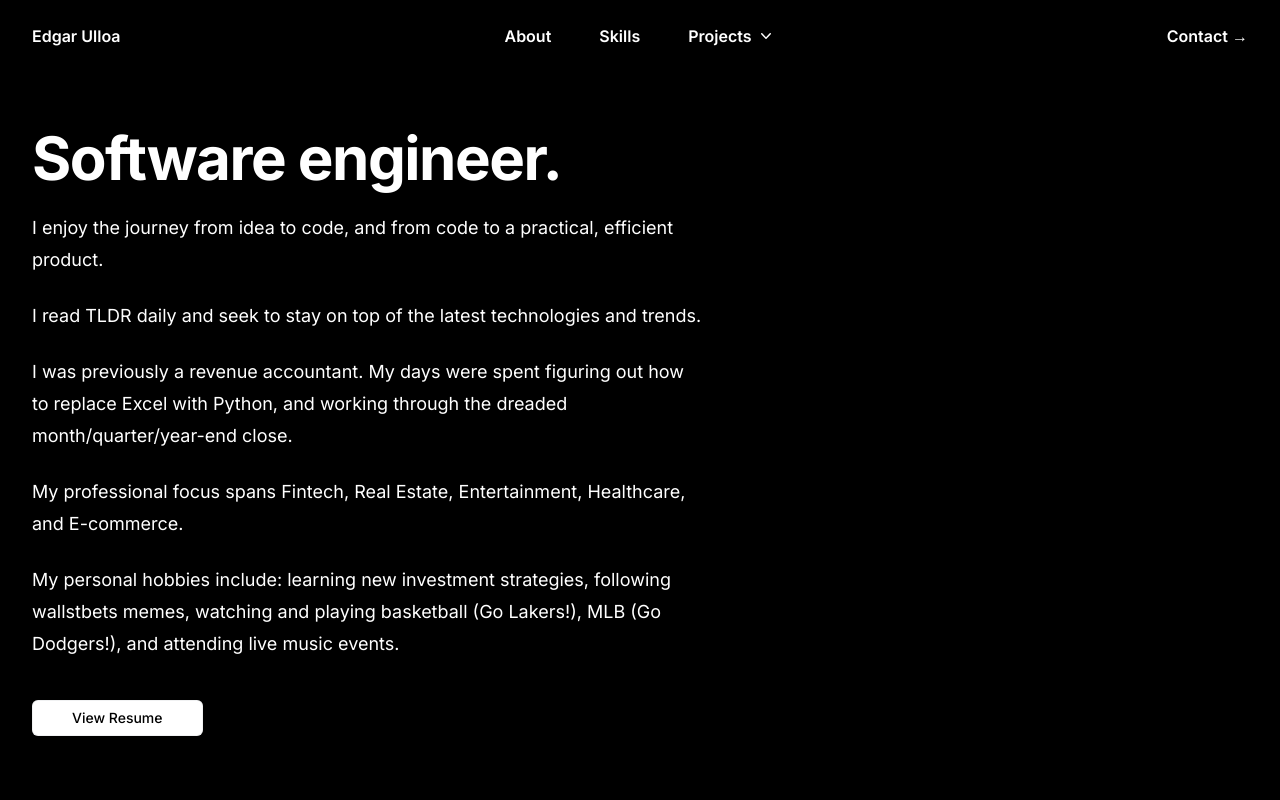
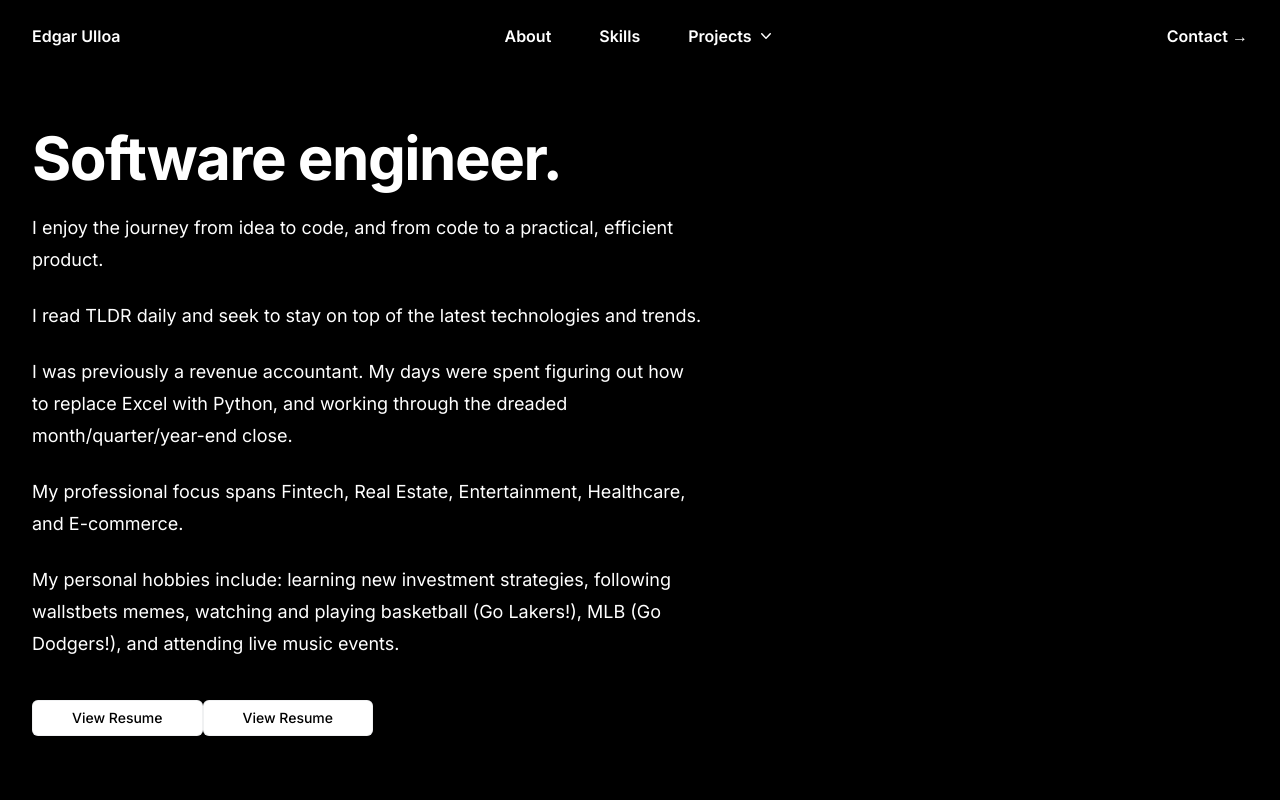
Before and after one commit to eulloa10/edgar-personal-website-2, a Next.js app in the folder portfolio/: page / in a window 1280 px wide. Shown: the top 800 px of the page. Built offline with nearby package versions, Linux system fonts and the light colour scheme.

Commit message:
updated html

```diff
--- a/portfolio/src/app/components/about.js
+++ b/portfolio/src/app/components/about.js
@@ -34,7 +34,13 @@ export default function About() {
             rel="noopener noreferrer"
             className="inline-flex items-center rounded-md bg-white px-10 py-2 text-sm font-medium text-black ring-1 ring-inset ring-gray-500/10 mt-10">
               View Resume
-            </a>
+          </a>
+          <a
+            href="https://drive.google.com/file/d/10u4LZqLVkNwgmT8EGJku3tGmt3tXAijq/view?usp=sharing" target="_blank"
+            rel="noopener noreferrer"
+            className="inline-flex items-center rounded-md bg-white px-10 py-2 text-sm font-medium text-black ring-1 ring-inset ring-gray-500/10 mt-10">
+              View Resume
+          </a>
         </div>
       </div>
     </div>
```
